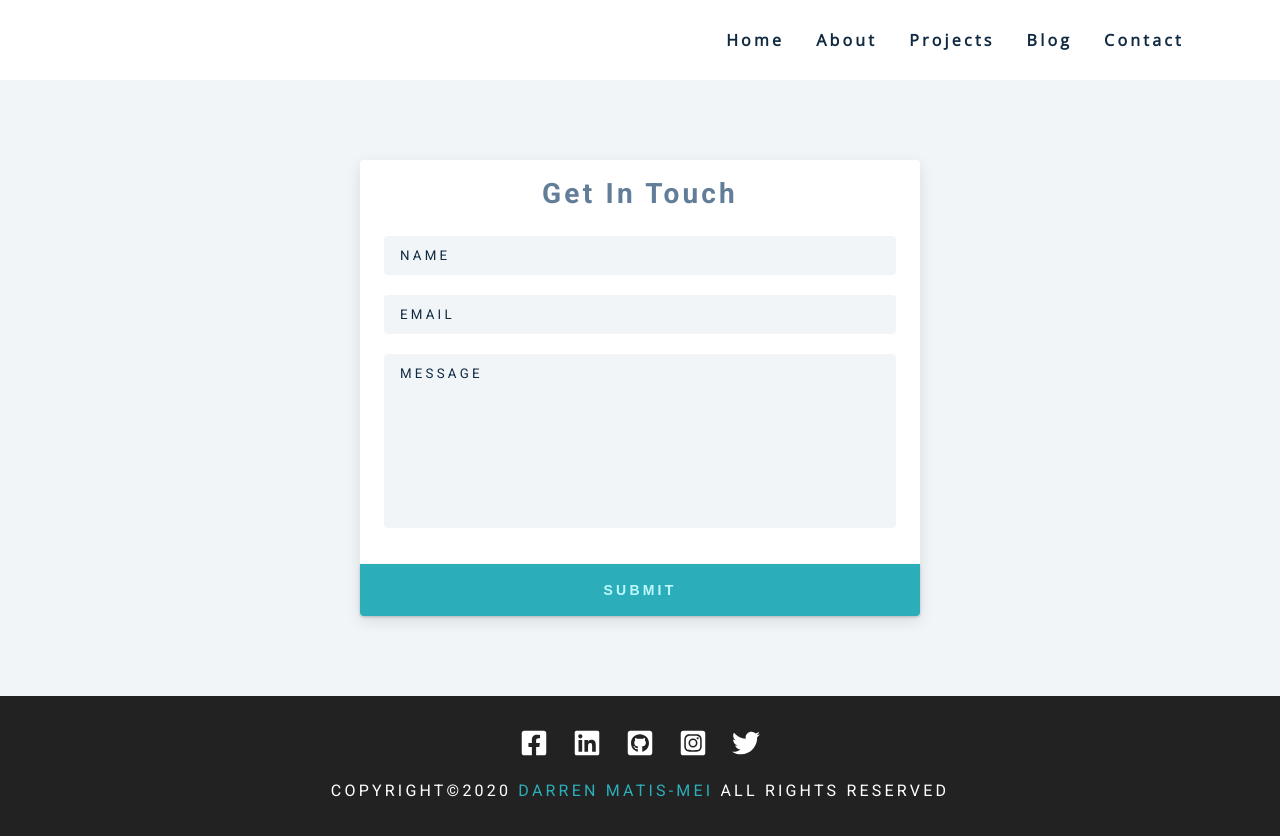
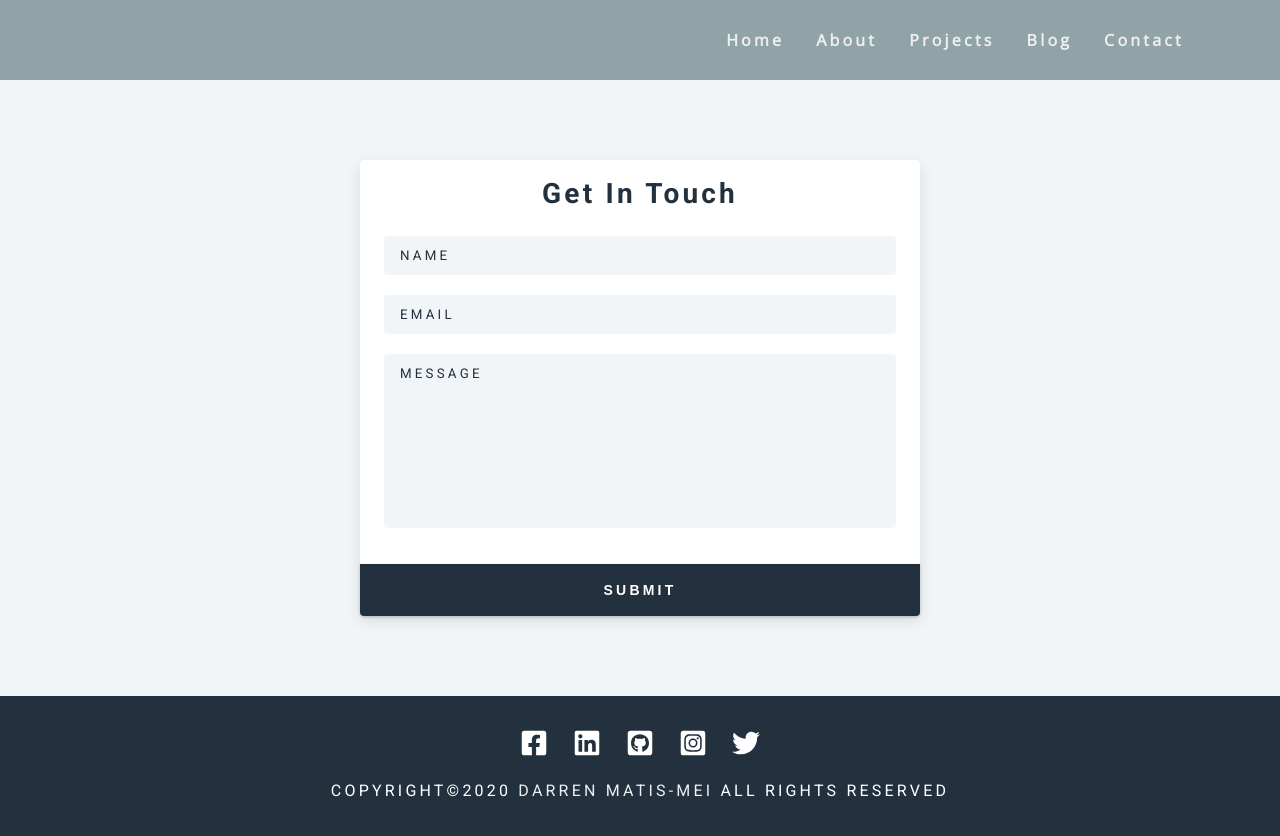
Before and after one commit to dmatis/darrenmatis.com-gatsby, a Gatsby site: page /contact in a window 1280 px wide. Built offline with nearby package versions, Linux system fonts and the light colour scheme; Gatsby itself is replaced by a stand-in of ours.

Commit message:
Updated the color scheme

```diff
--- a/src/css/main.css
+++ b/src/css/main.css
@@ -12,27 +12,35 @@ Variables
 */
 
 :root {
+  /* Colour palette */
+  --clr-shell: #CBA688;
+  --clr-sunset: #935430;
+  --clr-mist: #90A3A7;
+  --clr-fog: #EFEFEF;
+  --clr-tide: #395159;
+  --clr-midnight: #23303D;
+
   /* dark shades of primary color*/
   /* --clr-primary-1: hsl(43, 86%, 17%); */
-  --clr-primary-1: hsl(184, 91%, 17%);
+  --clr-primary-1: var(--clr-fog);
   --clr-primary-2: hsl(185, 84%, 25%);
   --clr-primary-3: hsl(185, 81%, 29%);
   --clr-primary-4: hsl(184, 77%, 34%);
-  --clr-primary-5: #2caeba;
+  --clr-primary-5: var(--clr-fog);
   /* lighter shades of primary color */
   --clr-primary-6: hsl(185, 57%, 50%);
   --clr-primary-7: hsl(184, 65%, 59%);
-  --clr-primary-8: hsl(184, 80%, 74%);
-  --clr-primary-9: hsl(185, 94%, 87%);
-  --clr-primary-10: hsl(186, 100%, 94%);
+  --clr-primary-8: #23303D;
+  --clr-primary-9: #23303D;
+  --clr-primary-10: #90A3A7;
   /* darkest grey - used for headings */
-  --clr-grey-1: hsl(209, 61%, 16%);
+  --clr-grey-1: #23303D;
   --clr-grey-3: hsl(209, 34%, 30%);
   --clr-grey-4: hsl(209, 28%, 39%);
   /* grey used for paragraphs */
-  --clr-grey-5: hsl(210, 22%, 49%);
+  --clr-grey-5: var(--clr-fog);
   --clr-grey-8: hsl(210, 31%, 80%);
-  --clr-grey-9: hsl(212, 33%, 89%);
+  --clr-grey-9: #23303D;
   --clr-grey-10: hsl(210, 36%, 96%);
   --clr-green-dark: hsl(125, 67%, 35%);
   --clr-red-dark: hsl(360, 67%, 44%);
@@ -63,7 +71,7 @@ Global Styles
 }
 body {
   font-family: var(--ff-secondary);
-  background: var(--clr-white);
+  background: var(--clr-mist);
   color: var(--clr-grey-1);
   line-height: 1.5;
   font-size: 0.875rem;
@@ -169,12 +177,12 @@ p {
     width: 95vw;
   }
 }
-/* added during recording */
+
 .underline {
   width: 5rem;
   height: 0.25rem;
   margin-bottom: 1.25rem;
-  background: var(--clr-primary-5);
+  background: var(--clr-primary-8);
   margin-left: auto;
   margin-right: auto;
 }
@@ -196,11 +204,11 @@ p {
 }
 .social-link {
   font-size: 1.75rem;
-  color: var(--clr-grey-1);
+  color: var(--clr-primary-5);
   transition: var(--transition);
 }
 .social-link:hover {
-  color: var(--clr-primary-5);
+  color: var(--clr-grey-1);
 }
 /*
 ===============
@@ -217,7 +225,7 @@ Navbar
   display: flex;
   align-items: center;
   z-index: 200;
-  background: var(--clr-white);
+  background: var(--clr-primary-9);
 }
 .nav-center {
   width: 90vw;
@@ -259,7 +267,7 @@ Navbar
   }
   .nav-links a {
     text-transform: capitalize;
-    color: var(--clr-grey-1);
+    color: var(--clr-primary-1);
     font-weight: bold;
     letter-spacing: var(--spacing);
     transition: var(--transition);
@@ -311,7 +319,7 @@ Sidebar
   display: block;
   text-align: center;
   text-transform: capitalize;
-  color: var(--clr-grey-5);
+  color: var(--clr-midnight);
   letter-spacing: var(--spacing);
   margin-bottom: 0.5rem;
   font-size: 2rem;
@@ -322,6 +330,14 @@ Sidebar
   background: var(--clr-primary-9);
   color: var(--clr-primary-5);
 }
+.sidebar .social-links li a {
+  color: var(--clr-mist);
+}
+
+.sidebar .social-links li a:hover {
+  color: var(--clr-midnight);
+}
+
 .close-btn {
   position: absolute;
   right: 4.75%;
@@ -329,7 +345,7 @@ Sidebar
   font-size: 2.5rem;
   background: transparent;
   border-color: transparent;
-  color: var(--clr-red-dark);
+  color: var(--clr-midnight);
   cursor: pointer;
 }
 @media screen and (min-width: 992px) {
@@ -448,7 +464,7 @@ Hero
     left: 65%;
     right: 0;
     bottom: 0;
-    background: var(--clr-white);
+    background: var(--clr-tide);
   }
   .hero-center {
     grid-template-columns: repeat(12, 1fr);
@@ -587,6 +603,7 @@ Jobs
 }
 .job-date {
   letter-spacing: var(--spacing);
+  color: var(--clr-midnight);
 }
 .job-desc {
   display: grid;
@@ -597,10 +614,10 @@ Jobs
 }
 .job-desc p {
   margin-bottom: 0;
-  color: var(--clr-grey-3);
+  color: var(--clr-midnight);
 }
 .job-icon {
-  color: var(--clr-primary-5);
+  color: var(--clr-grey-9);
 }
 @media screen and (min-width: 992px) {
   .jobs-center {
@@ -665,7 +682,7 @@ Projects
 .project-number {
   display: inline-block;
   font-size: 1.25rem;
-  color: var(--clr-primary-5);
+  color: var(--clr-mist);
   margin-bottom: 0.75rem;
 }
 .project-info h3 {
@@ -696,13 +713,13 @@ Projects
   margin-top: 0.5rem;
 }
 .project-icon {
-  color: var(--clr-primary-5);
+  color: var(--clr-mist);
   font-size: 1.25rem;
   margin-right: 0.5rem;
   transition: var(--transition);
 }
 .project-icon:hover {
-  color: var(--clr-primary-1);
+  color: var(--clr-primary-8);
 }
 @media screen and (min-width: 576px) {
   .project-img {
@@ -828,7 +845,7 @@ Footer
 */
 .footer {
   height: 9rem;
-  background: #222;
+  background: var(--clr-primary-9);
   text-align: center;
   display: grid;
   place-items: center;
@@ -849,7 +866,7 @@ Footer
   color: var(--clr-white);
 }
 .footer .social-link:hover {
-  color: var(--clr-primary-5);
+  color: var(--clr-mist);
 }
 /*
 ===============
@@ -964,7 +981,7 @@ Contact Page
 }
 .contact-form h3 {
   padding-top: 1.25rem;
-  color: var(--clr-grey-5);
+  color: var(--clr-primary-8);
 }
 .form-group {
   padding: 1rem 1.5rem;
@@ -995,6 +1012,8 @@ Contact Page
   border-bottom-right-radius: var(--radius);
   border-top-right-radius: 0;
   border-top-left-radius: 0;
+  background: var(--clr-primary-8);
+  color: var(--clr-white);
 }
 /*
 ===============
--- a/src/pages/contact.js
+++ b/src/pages/contact.js
@@ -9,9 +9,9 @@ const contact = () => {
           <h3>Get in touch</h3>
           <form action="https://formspree.io/f/mpzoyape" method="POST">
             <div className="form-group">
-              <input type="text" name="name" placeholder="name" className="form-control" />
-              <input type="email" name="email" placeholder="email" className="form-control" />
-              <textarea name="message" id="" rows="10" placeholder="message" className="form-control"></textarea>
+              <input type="text" name="name" placeholder="name" className="form-control" required />
+              <input type="email" name="email" placeholder="email" className="form-control" required />
+              <textarea name="message" id="" rows="10" placeholder="message" className="form-control" required></textarea>
             </div>
             <button type="submit" className="submit-btn btn">Submit</button>
           </form>
```
Also changed, not shown: src/assets/hero-img.png.
